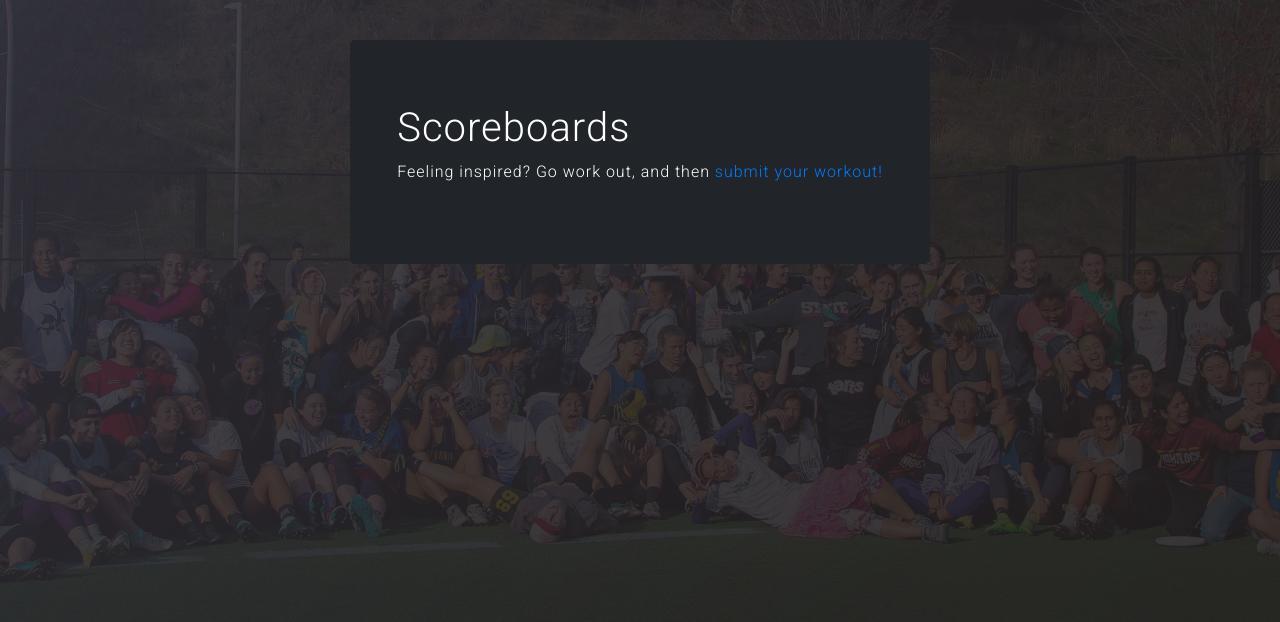
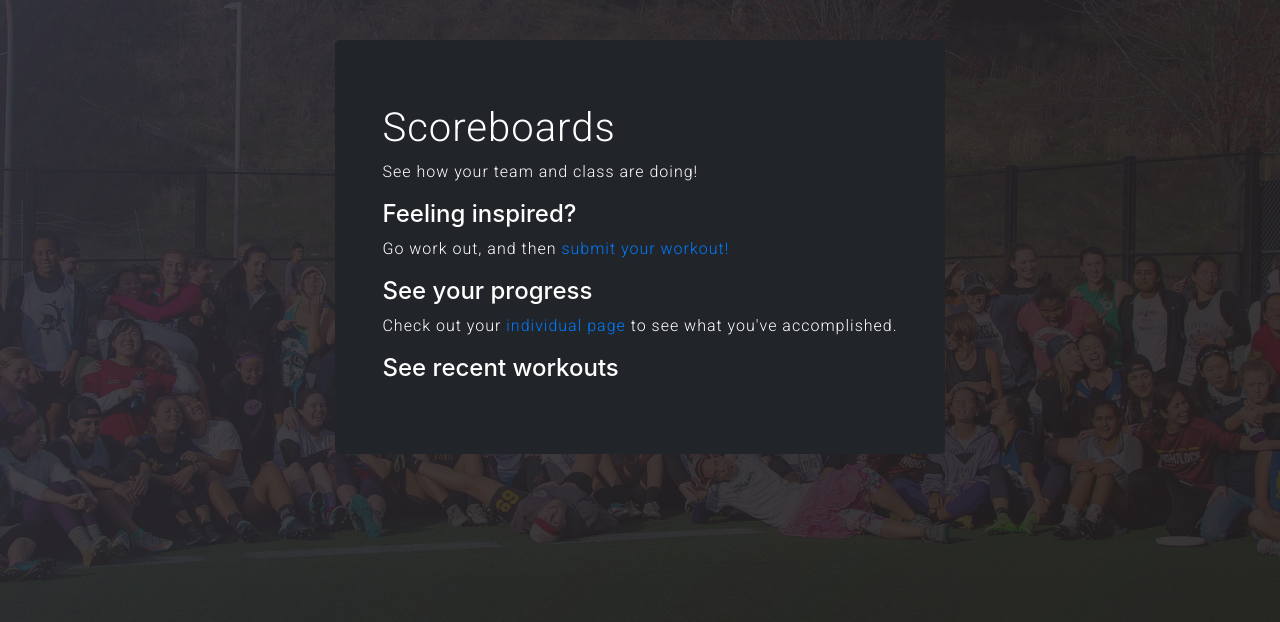
Before and after one commit to phoebeli23/workoutwars20, a Django app: page /scoreboard/ in a window 1280 px wide. Shown: the part 76-698 px from the top of the page. Run offline with Django 3.2, Linux system fonts and the light colour scheme; data that the repository does not hold is empty; some libraries are stand-ins or nearby versions.

Commit message:
scoreboard, add, & indiv page updates

```diff
--- a/workoutwars/workoutwars/settings.py
+++ b/workoutwars/workoutwars/settings.py
@@ -24,7 +24,7 @@ SECRET_KEY = 'eqko$3-zajwbz+ze80zmnubce@2zz%sz@kn0y73nzd6#j@a4=j'
 # SECURITY WARNING: don't run with debug turned on in production!
 DEBUG = True
 
-ALLOWED_HOSTS = ['workoutwars.piequeens.org', '45.79.88.252']
+ALLOWED_HOSTS = ['workoutwars.piequeens.org', '45.79.88.252', '127.0.0.1']
 
 
 # Application definition
--- a/workoutwars/workoutwarsapp/forms.py
+++ b/workoutwars/workoutwarsapp/forms.py
@@ -52,4 +52,4 @@ class AddWorkoutForm(forms.ModelForm):
 
     class Meta:
         model = Workout
-        fields = ('exercise', 'duration', 'with_other_class', )
+        fields = ('workout_date', 'exercise', 'duration', 'with_other_class', )
--- a/workoutwars/workoutwarsapp/models.py
+++ b/workoutwars/workoutwarsapp/models.py
@@ -75,7 +75,7 @@ class Exercise(models.Model):
         return '{}'.format(self.description)
 
 class Workout(models.Model):
-    workout_date = models.DateField(default = timezone.now)
+    workout_date = models.DateField(default=timezone.now)
     user = models.ForeignKey(User, on_delete=models.CASCADE)
     exercise = models.ForeignKey('Exercise', on_delete=models.CASCADE, null=True)
     duration = models.DecimalField(max_digits = 5, decimal_places = 2,default = 15)
--- a/workoutwars/workoutwarsapp/templates/scoreboard.html
+++ b/workoutwars/workoutwarsapp/templates/scoreboard.html
@@ -2,12 +2,35 @@
 
 {% block extra_head %}
   <script type="text/javascript" src="https://www.gstatic.com/charts/loader.js"></script>
-  <script type="text/javascript">
+  <script type="text/javascript"> //Chart for teams
+    google.charts.load('current', {'packages':['corechart']});
+    google.charts.setOnLoadCallback(drawChartTeams);
+
+    function drawChartTeams() {
+      // Create the data table.
+      var team_data = new google.visualization.DataTable();
+      team_data.addColumn('string', 'Team');
+      team_data.addColumn('number', 'Score');
+      team_data.addRows({{team_chart_data|safe}});
+
+      // Set chart options
+      var team_options = {
+        width: "80%",
+        colors: ['#7e55ff'],
+        bar: {groupWidth: "80%"},
+        legend: {position: "none" },
+        };
+
+      // Instantiate and draw our chart, passing in some options.
+      var team_chart = new google.visualization.ColumnChart(document.getElementById('team_chart_div'));
+      team_chart.draw(team_data, team_options);
+    }
+  </script>
+  <script type="text/javascript"> // Chart for classes
     google.charts.load('current', {'packages':['corechart']});
     google.charts.setOnLoadCallback(drawChart);
 
     function drawChart() {
-
       // Create the data table.
       var data = new google.visualization.DataTable();
       data.addColumn('string', 'Class');
@@ -23,7 +46,7 @@
         };
 
       // Instantiate and draw our chart, passing in some options.
-      var chart = new google.visualization.ColumnChart(document.getElementById('chart_div'));
+      var chart = new google.visualization.ColumnChart(document.getElementById('class_chart_div'));
       chart.draw(data, options);
     }
   </script>
@@ -34,9 +57,12 @@
         <div class="jumbotron">
             <div class="container">
               <h1>Scoreboards</h1>
+              <p>See how your team and class are doing!</p>
 
               {% if team_scores %}
                 <h3>Points Earned by Team</h3>
+                <p>Score by team per person</p>
+                <div id="team_chart_div"></div>
                 <table
                   class="table table-dark"
                   >
@@ -68,7 +94,7 @@
               {% if class_scores %}
                 <h3>Points Earned by Year</h3>
                 <p>Score by class per person</p>
-                <div id="chart_div"></div>
+                <div id="class_chart_div"></div>
                 <table
                   class="table table-dark"
                   >
@@ -126,7 +152,14 @@
                 </tbody>
               </table>
               {% endif %}
-              <p>Feeling inspired? Go work out, and then <a href="{% url 'add' %}">submit your workout! </a></p>
+
+              <h4>Feeling inspired?</h4>
+              <p>Go work out, and then <a href="{% url 'add' %}">submit your workout! </a></p>
+
+              <h4>See your progress</h4>
+              <p>Check out your <a href="{% url 'indiv' %}">individual page</a> to see what you've accomplished.</p>
+
+              <h4>See recent workouts</h4>
           </div>
         </div>
       </div>
--- a/workoutwars/workoutwarsapp/views.py
+++ b/workoutwars/workoutwarsapp/views.py
@@ -7,7 +7,6 @@ from django.contrib.auth.decorators import login_required
 from django.contrib.auth.forms import UserCreationForm
 from django.shortcuts import render, redirect, render_to_response
 from django.template import RequestContext
-from django.utils import timezone
 from django.views.generic import TemplateView
 
 from workoutwarsapp.forms import SignUpForm, AddWorkoutForm
@@ -24,6 +23,7 @@ def scoreboard(request):
     class_chart_data = []
     teams = Team.objects.all()
     team_scores = []
+    team_chart_data = []
 
     for c in classes:
         c_workouts = Workout.objects.filter(user__profile__class_name=c)
@@ -45,6 +45,7 @@ def scoreboard(request):
         else:
             t_normalized = t_score / t_count
         team_scores.append([t.name, round(t_score), round(t_normalized)])
+        team_chart_data.append([str(t.name), round(t_normalized)])
 
     try:
         recent_workouts = Workout.objects.all().order_by('workout_date')
@@ -57,7 +58,7 @@ def scoreboard(request):
             'class_scores': class_scores,
             'class_chart_data': class_chart_data,
             'team_scores': team_scores,
-            'recent_workouts': recent_workouts
+            'team_chart_data': team_chart_data,
         }
     )
 
```
Also changed, not shown: workoutwars/workoutwarsapp/templates/indiv.html (+11 -2 lines).
